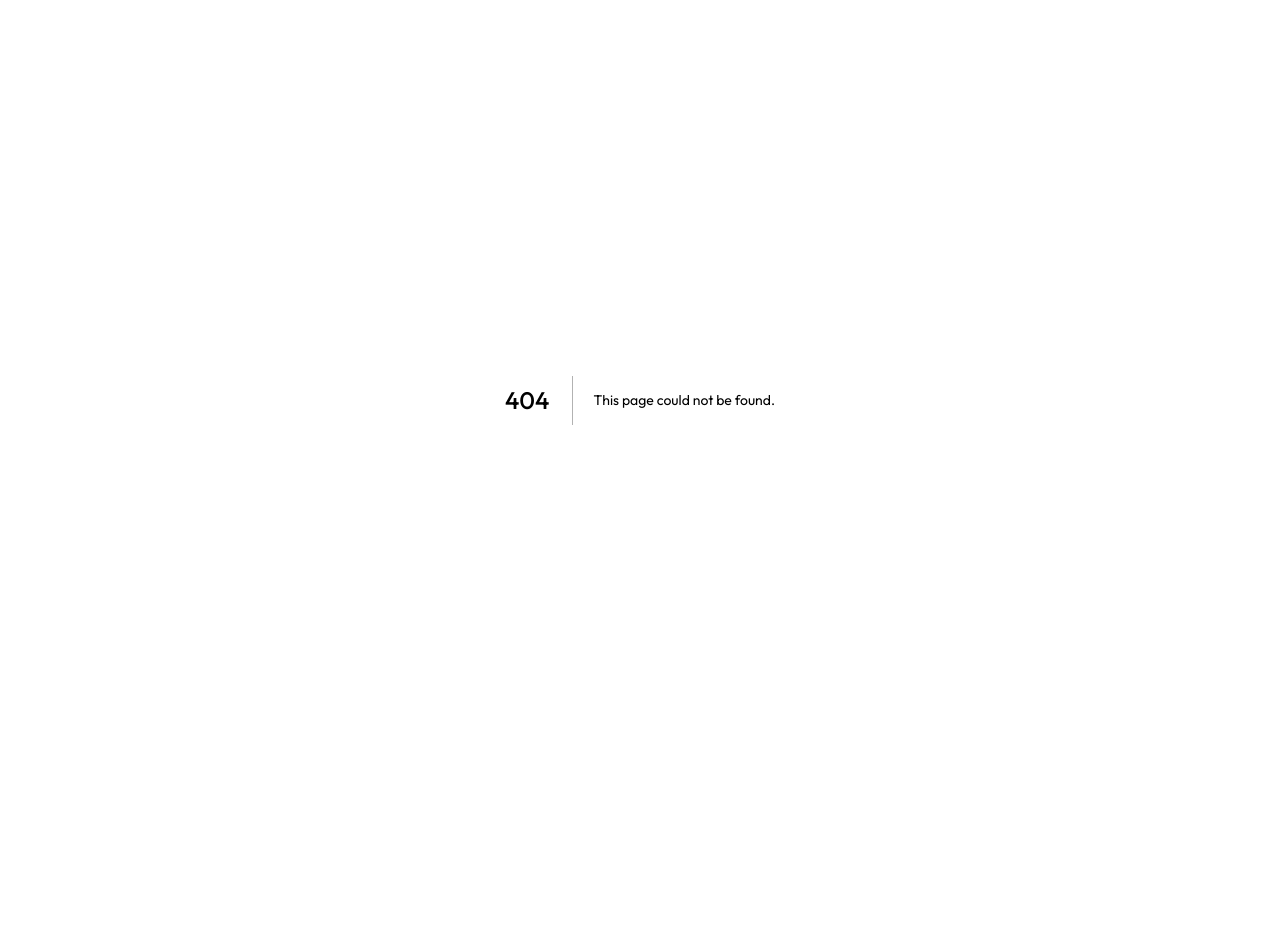
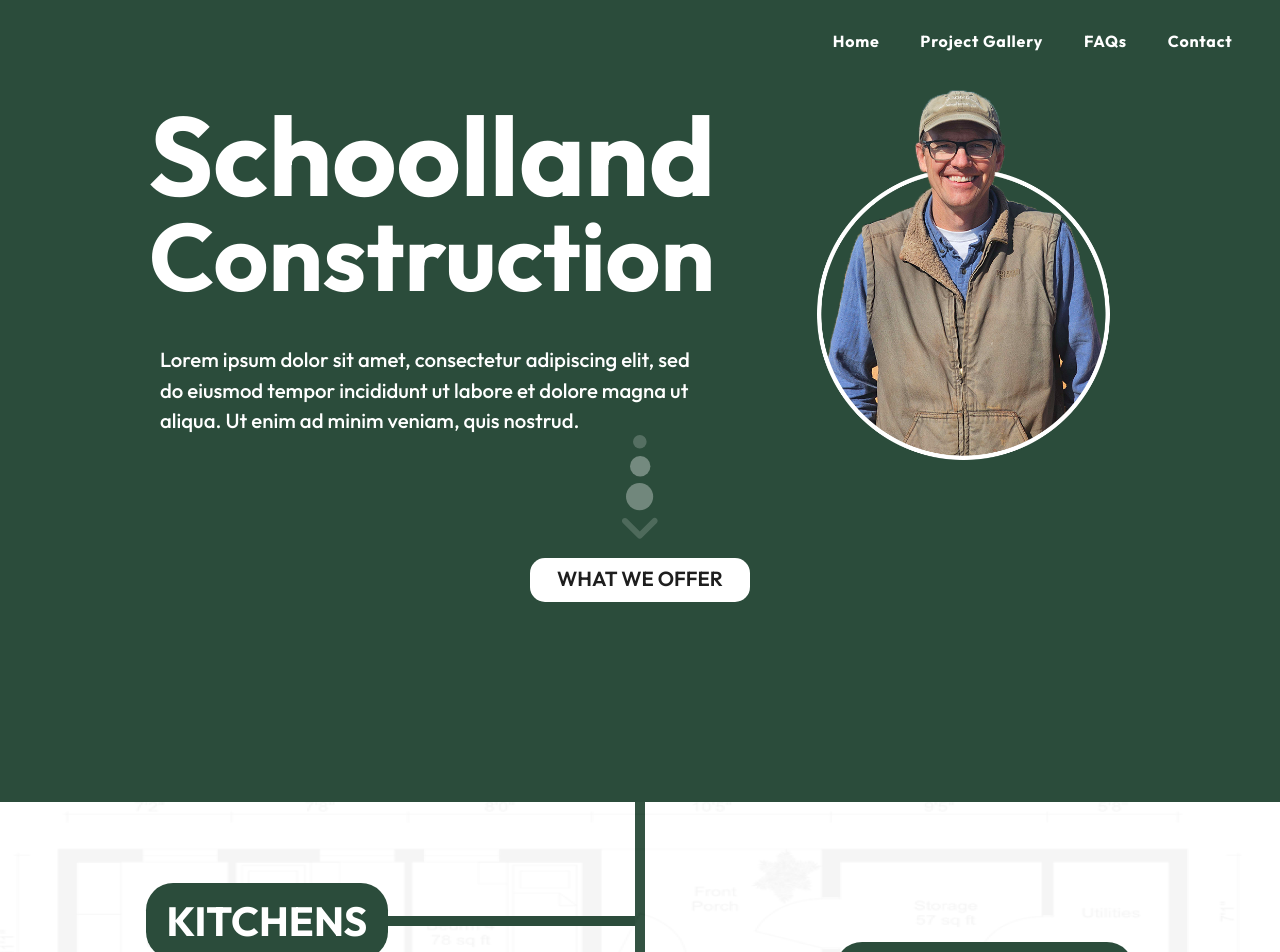
Before and after one commit to Visions-to-Visuals/next-js-freelance-template, a Next.js app: page /faq in a window 1280 px wide. Before the commit this address had no page. Shown: the top 952 px of the page. Before the commit the page ends 800 px from the top, so only its background shows below. Built offline with nearby package versions, Linux system fonts and the light colour scheme.

Commit message:
feat: Add FAQ page

```diff
--- a/app/components/navbar.tsx
+++ b/app/components/navbar.tsx
@@ -36,9 +36,9 @@ export default function Navbar() {
                 duration-500 ease-in-out ${overlayVisible ? 'right-0' : '-right-[300px]'} w-[300px] mobile:w-[240px]`}>
                     <ul className="flex flex-col items-center justify-center px-4 gap-y-10
                     text-primary mt-[8rem] text-[1.2rem]">
-                        <NavItem text="Home" page=""></NavItem>
+                        <NavItem text="Home" page="/"></NavItem>
                         <NavItem text="Project Gallery" page="/project-gallery"></NavItem>
-                        <NavItem text="FAQs" page=""></NavItem>
+                        <NavItem text="FAQs" page="/faq"></NavItem>
                         <NavItem text="Contact" page=""></NavItem>
                     </ul>
                 </div>
@@ -57,9 +57,9 @@ export default function Navbar() {
             <nav className="h-[6rem] flex justify-end items-center px-[2rem] tablet-s:h-[4rem]">
                 <ul className="flex flex-row items-center justify-center px-4 gap-x-8
                 text-primary text-[16px] laptop:text-[16px] laptop-s:text-[14px] tablet:text-[12px]">
-                    <NavItem text="Home" page=""></NavItem>
+                    <NavItem text="Home" page="/"></NavItem>
                     <NavItem text="Project Gallery" page="/project-gallery"></NavItem>
-                    <NavItem text="FAQs" page=""></NavItem>
+                    <NavItem text="FAQs" page="/faq"></NavItem>
                     <NavItem text="Contact" page=""></NavItem>
                 </ul>
             </nav>
--- /dev/null
+++ b/app/faq/page.tsx
@@ -0,0 +1,15 @@
+import Navbar from "../components/navbar"
+import HeroSection from "../components/hero"
+import Categories from "../components/categories"
+import Contact from "../components/contact"
+
+export default function ProjectGallery() {
+  return (
+    <>
+      <Navbar></Navbar>
+      <HeroSection></HeroSection>
+      <Categories></Categories>
+      <Contact></Contact>
+    </>
+  )
+}
```
